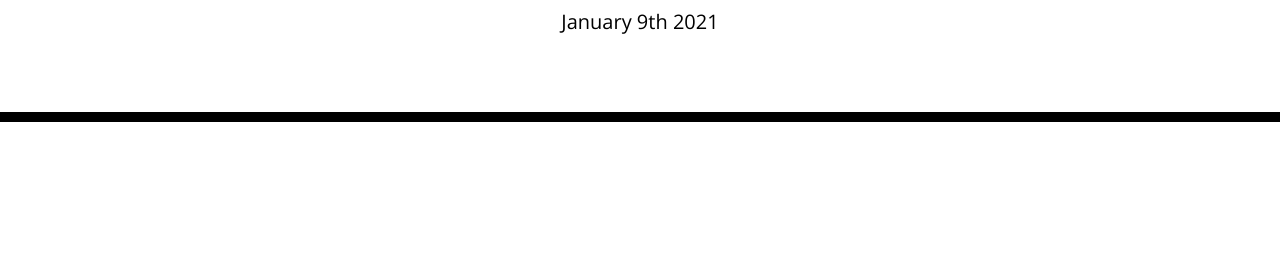
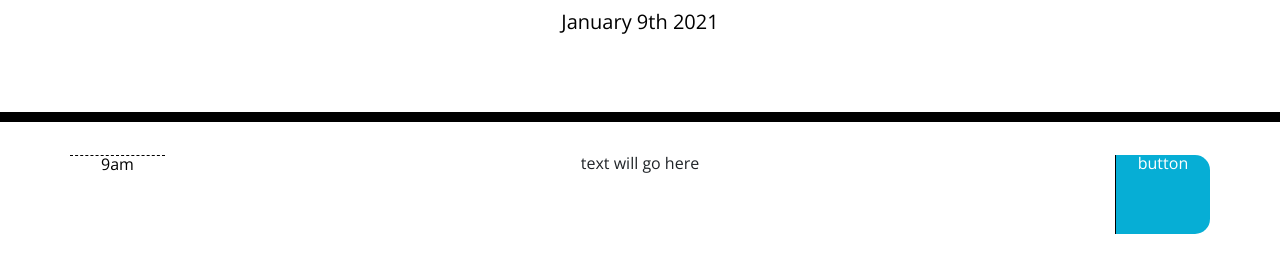
Before and after one commit to Kayn-Pleiades/Work-Day-Scheduler, a website: page index.html in a window 1280 px wide. Shown: the part 182-454 px from the top of the page. Drawn offline with nearby package versions, Linux system fonts and the light colour scheme.

Commit message:
First timeblock

```diff
--- a/index.html
+++ b/index.html
@@ -29,7 +29,12 @@
       <p id="currentDay" class="lead"></p>
     </header>
     <div class="container">
-      <!-- Timeblocks go here -->
+      <!-- 9am -->
+      <div class="row time-block">
+          <div class="col-1 hour"> 9am </div>
+          <div class="col"> text will go here </div>
+          <div class="col-1 saveBtn"> button </div>
+      </div>
     </div>
 
     <script src="https://cdnjs.cloudflare.com/ajax/libs/jquery/3.2.1/jquery.min.js"></script>
```
Also changed, not shown: README.md.
